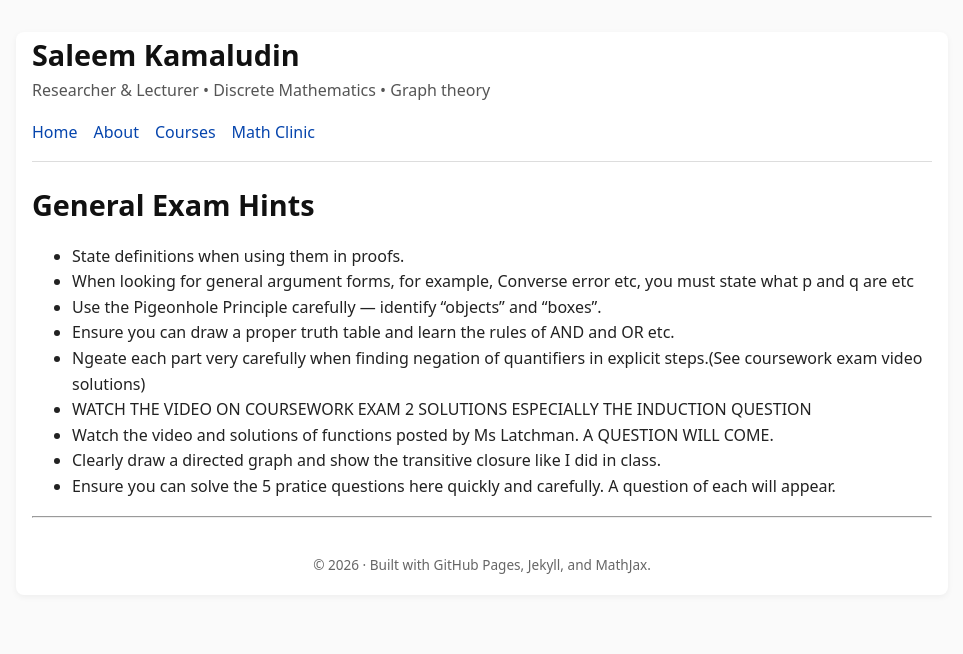
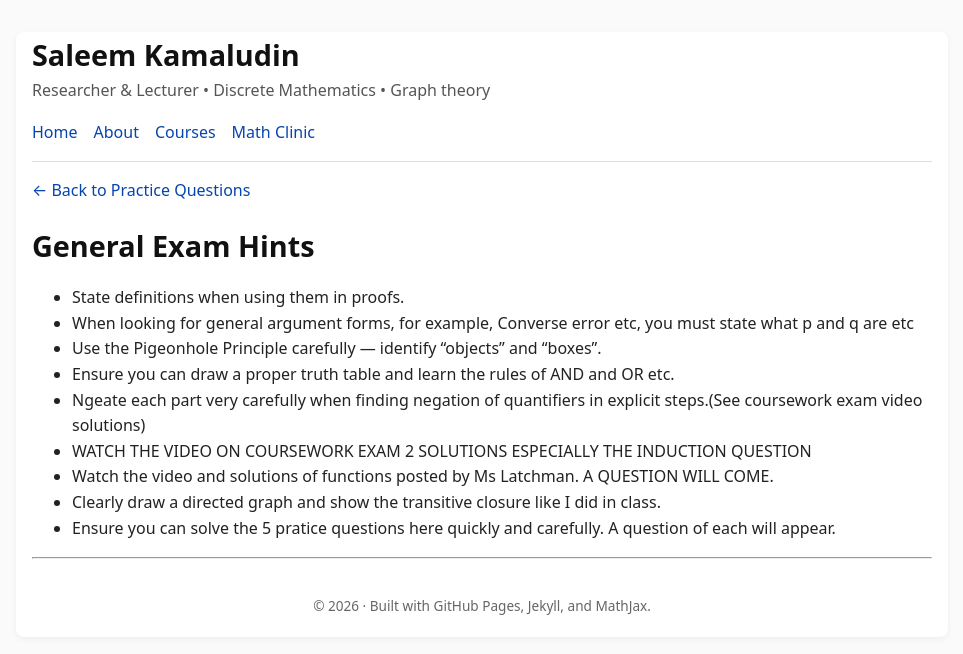
Before and after one commit to SaleemKamaludin/SaleemKamaludin.github.io, a Jekyll site: the page built from courses/comp1604/final-exam-practice/general-hints.md, in a window 1280 px wide. Shown: the top 654 px of the page, without its empty margins (158-1121 px from the left). Built offline with Jekyll 4.4.1, drawn with Linux system fonts in a browser that asks for light colours.

Commit message:
Update general-hints.md

```diff
--- a/courses/comp1604/final-exam-practice/general-hints.md
+++ b/courses/comp1604/final-exam-practice/general-hints.md
@@ -4,6 +4,10 @@ title: General Hints
 permalink: /courses/comp1604/final-exam-practice/general-hints/
 ---
 
+
+<div style="margin: 1rem 0;">
+  <a class="btn" href="{{ '/courses/comp1604/final-exam-practice/' | relative_url }}">← Back to Practice Questions</a>
+</div>
 
 <h1>General Exam Hints</h1>
 
```
